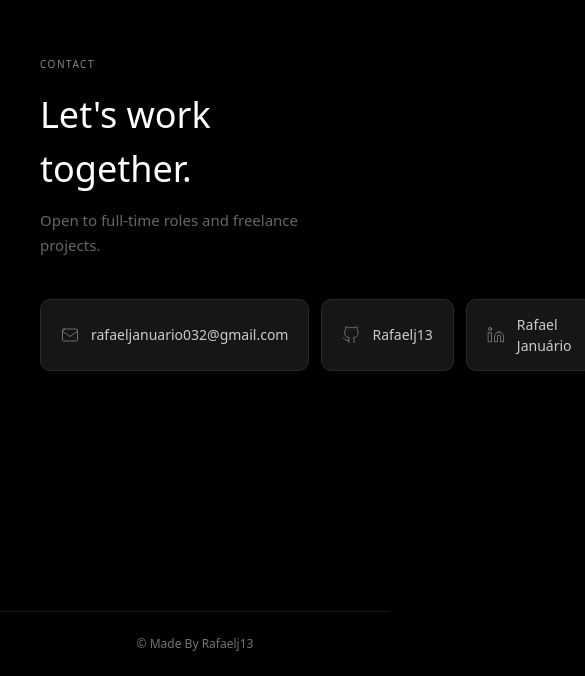
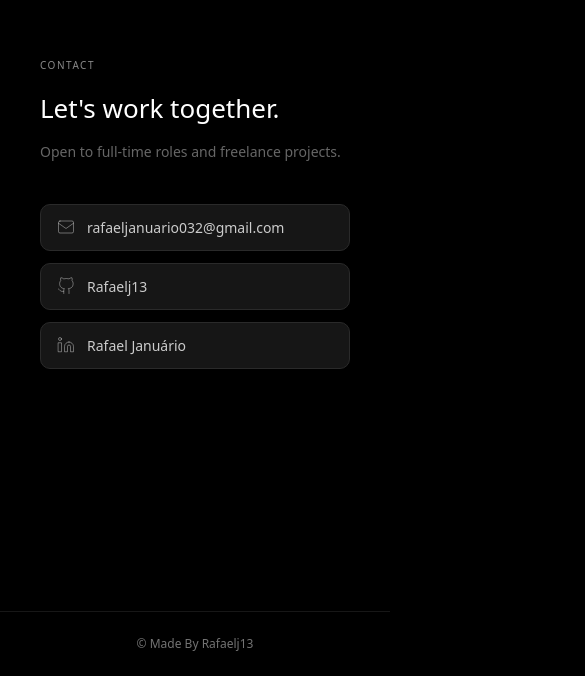
Before and after one commit to RafaelJ13/Portfolio, a React (Vite) app: page / in a window 390 px wide. Shown: the part 1920-2596 px from the top of the page, 585 px wide, since content can reach past the window. Built offline with nearby package versions, Linux system fonts and the light colour scheme; no server answers.

Commit message:
feat: enhance mobile responsiveness of Contact section with new styles for smaller screens

```diff
--- a/src/styles/Contact.css
+++ b/src/styles/Contact.css
@@ -48,3 +48,22 @@
     font-size: 16px;
     color: #555;
 }
+
+@media (max-width: 640px) {
+    .contact-title {
+        font-size: 26px;
+    }
+
+    .contact-sub {
+        font-size: 14px;
+    }
+
+    .contact-links {
+        flex-direction: column;
+    }
+
+    .contact-btn {
+        width: 100%;
+        padding: 12px 16px;
+    }
+}
```
